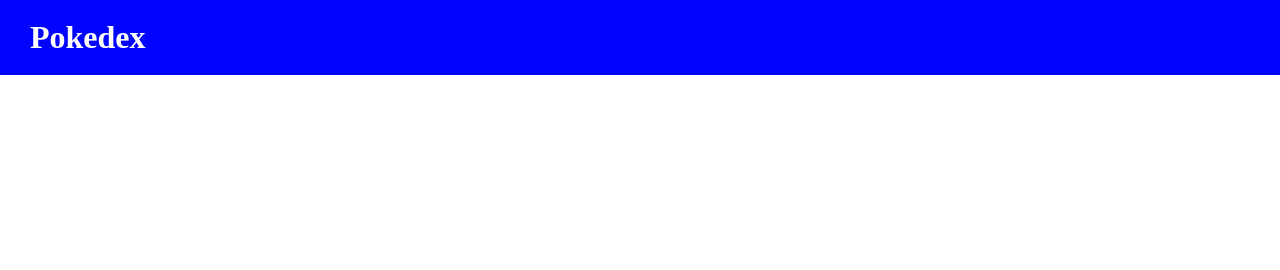
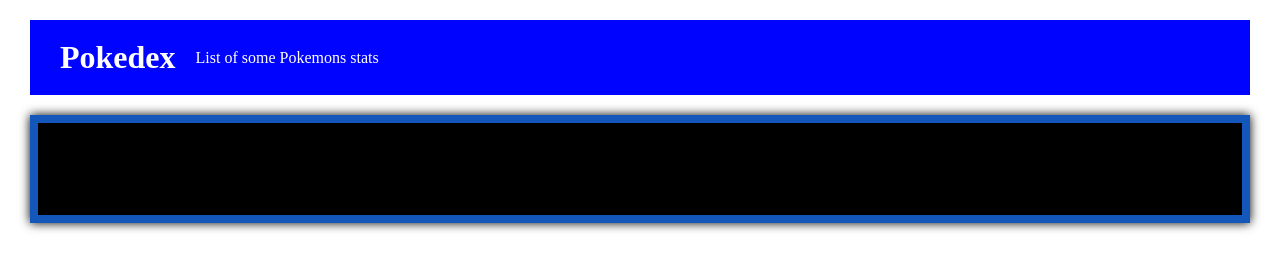
Before and after one commit to Ak4ni/pokemon-app, a plain HTML site: page index.html in a window 1280 px wide. Drawn offline with Linux system fonts and the light colour scheme; no server answers.

Commit message:
Update style.css

```diff
--- a/css/style.css
+++ b/css/style.css
@@ -2,11 +2,13 @@
   color:transparent;
   background-color:white;
 }
+p{
+ color:white;
+}
 * {
     box-sizing: border-box;
-    margin: 0;
+    margin: 10px;
   }
-
   .page-header {
     display: flex;
     height: 75px;
@@ -21,10 +23,22 @@
   }
 
   .pokemon-list {
-    list-style: none;
-    padding: 0;
+    background-color: #000000;
+    border: solid #1457bb 8px;
+    list-style-type: none;
+    padding: 20px;
+    box-shadow: 0 0 10px black;
+    display: flex;
+    flex-direction: row;
+    flex-wrap: wrap;
+    align-items: center;
+    justify-content: center;
 
   }
+
+  li {
+    padding: 1rem;
+}
 
   .poke-button {
     border: none;
@@ -46,7 +60,10 @@
     background-color: rgba(51, 169, 238, 0.466);
     color: rgb(250, 250, 246);
     border: 2px solid #bf05e4b2;
+    align-items: center;
   }
+
+
 
   .show {
     display: block;
```
